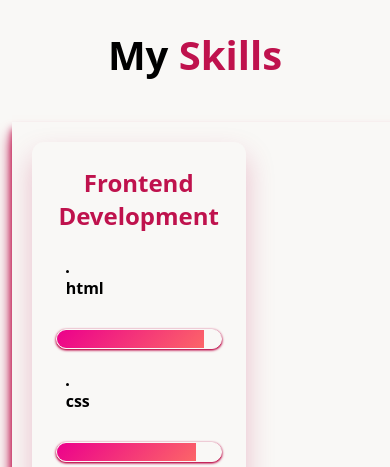
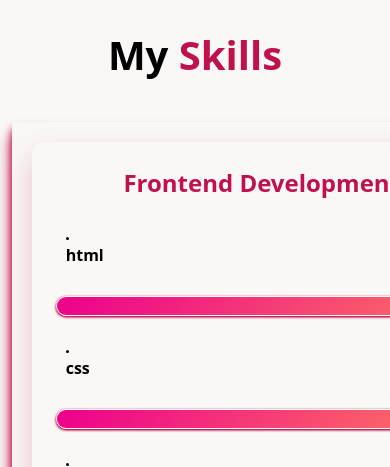
Before and after one commit to MadhushiSPerera/Portfolio_Madhushi, a plain HTML site: page index.html in a window 390 px wide. Shown: the part 1590-2057 px from the top of the page. Drawn offline with nearby package versions, Linux system fonts and the light colour scheme.

Commit message:
Update style.css

```diff
--- a/style.css
+++ b/style.css
@@ -676,3 +676,9 @@ span{
         font-size:50%;
     }
 }
+
+@media (max-width: 768px){
+    .skill{
+        grid-template-columns: 1fr;
+    }
+}
```
